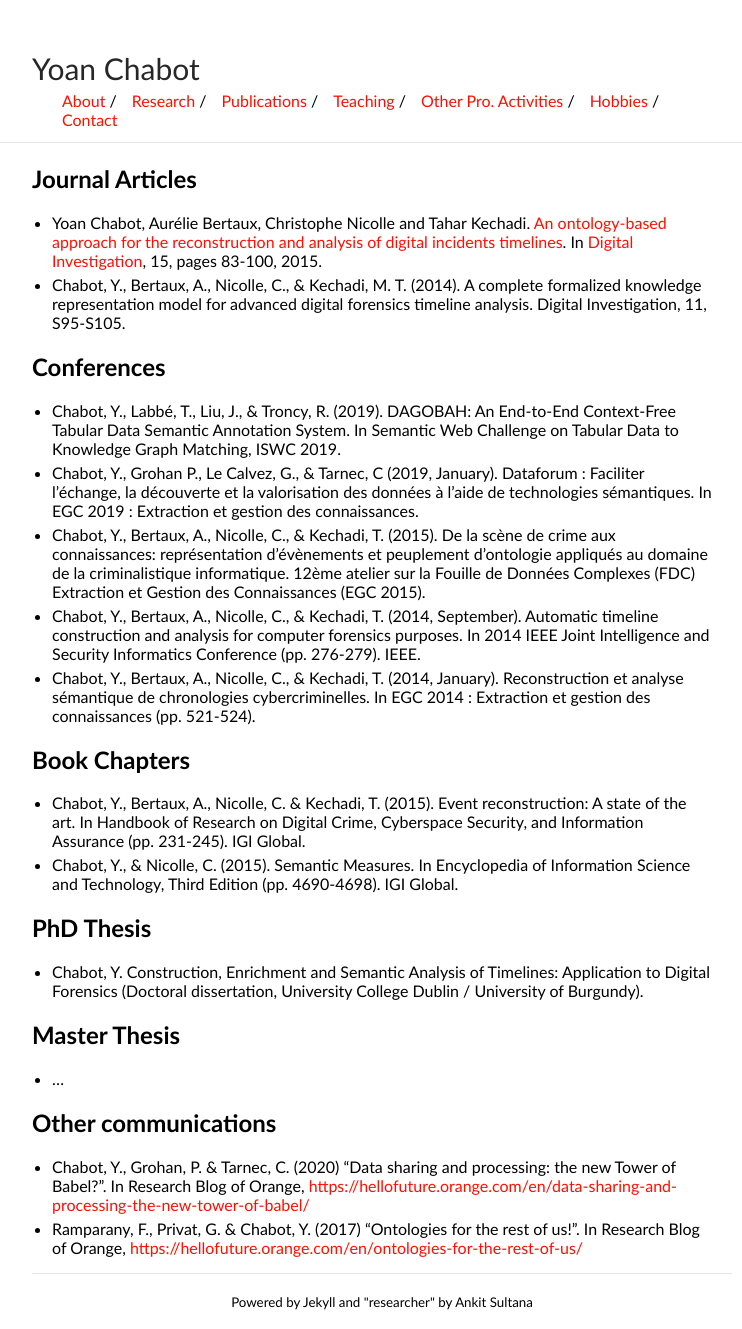
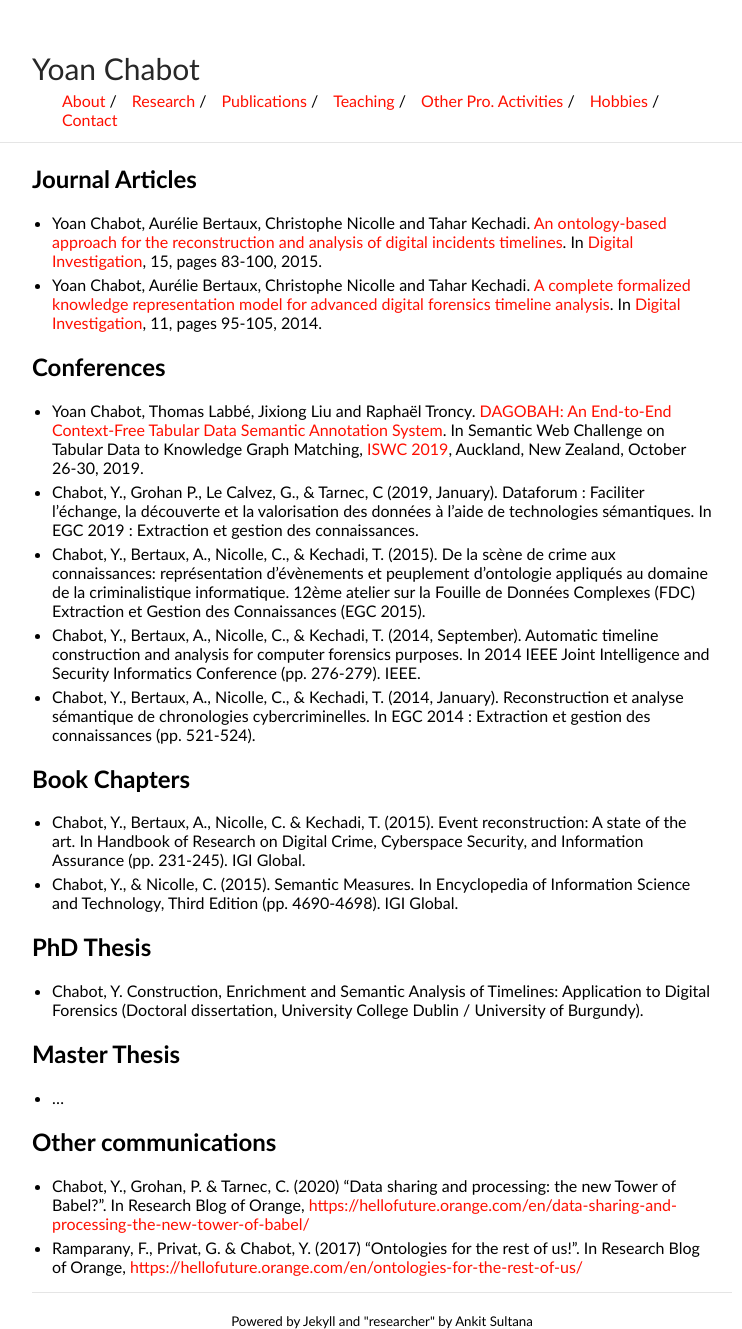
Before and after one commit to yoanchabot/yoanchabot.github.io, a Jekyll site: the page built from publications.md, in a window 1280 px wide. Shown: the whole page, without its empty margins (258-1000 px from the left). Built offline with Jekyll 4.4.1, drawn with Linux system fonts in a browser that asks for light colours.

Commit message:
Update publications.md

```diff
--- a/publications.md
+++ b/publications.md
@@ -6,11 +6,11 @@ title: Publications
 ## Journal Articles
 
 * Yoan Chabot, Aurélie Bertaux, Christophe Nicolle and Tahar Kechadi. [An ontology-based approach for the reconstruction and analysis of digital incidents timelines](https://www.sciencedirect.com/science/article/abs/pii/S1742287615000869). In [Digital Investigation](https://www.sciencedirect.com/journal/digital-investigation), 15, pages 83-100, 2015.
-* Chabot, Y., Bertaux, A., Nicolle, C., & Kechadi, M. T. (2014). A complete formalized knowledge representation model for advanced digital forensics timeline analysis. Digital Investigation, 11, S95-S105.
+* Yoan Chabot, Aurélie Bertaux, Christophe Nicolle and Tahar Kechadi. [A complete formalized knowledge representation model for advanced digital forensics timeline analysis](https://www.sciencedirect.com/science/article/pii/S1742287614000528). In [Digital Investigation](https://www.sciencedirect.com/journal/digital-investigation), 11, pages 95-105, 2014.
 
 ## Conferences
 
-* Chabot, Y., Labbé, T., Liu, J., & Troncy, R. (2019). DAGOBAH: An End-to-End Context-Free Tabular Data Semantic Annotation System. In Semantic Web Challenge on Tabular Data to Knowledge Graph Matching, ISWC 2019.
+* Yoan Chabot, Thomas Labbé, Jixiong Liu and Raphaël Troncy. [DAGOBAH: An End-to-End Context-Free Tabular Data Semantic Annotation System](http://ceur-ws.org/Vol-2553/paper6.pdf). In Semantic Web Challenge on Tabular Data to Knowledge Graph Matching, [ISWC 2019](https://iswc2019.semanticweb.org/), Auckland, New Zealand, October 26-30, 2019.
 * Chabot, Y., Grohan P., Le Calvez, G., & Tarnec, C (2019, January). Dataforum : Faciliter l'échange, la découverte et la valorisation des données à l'aide de technologies sémantiques. In EGC 2019 : Extraction et gestion des connaissances.
 * Chabot, Y., Bertaux, A., Nicolle, C., & Kechadi, T. (2015). De la scène de crime aux connaissances: représentation d’évènements et peuplement d’ontologie appliqués au domaine de la criminalistique informatique. 12ème atelier sur la Fouille de Données Complexes (FDC) Extraction et Gestion des Connaissances (EGC 2015).
 * Chabot, Y., Bertaux, A., Nicolle, C., & Kechadi, T. (2014, September). Automatic timeline construction and analysis for computer forensics purposes. In 2014 IEEE Joint Intelligence and Security Informatics Conference (pp. 276-279). IEEE.
```
